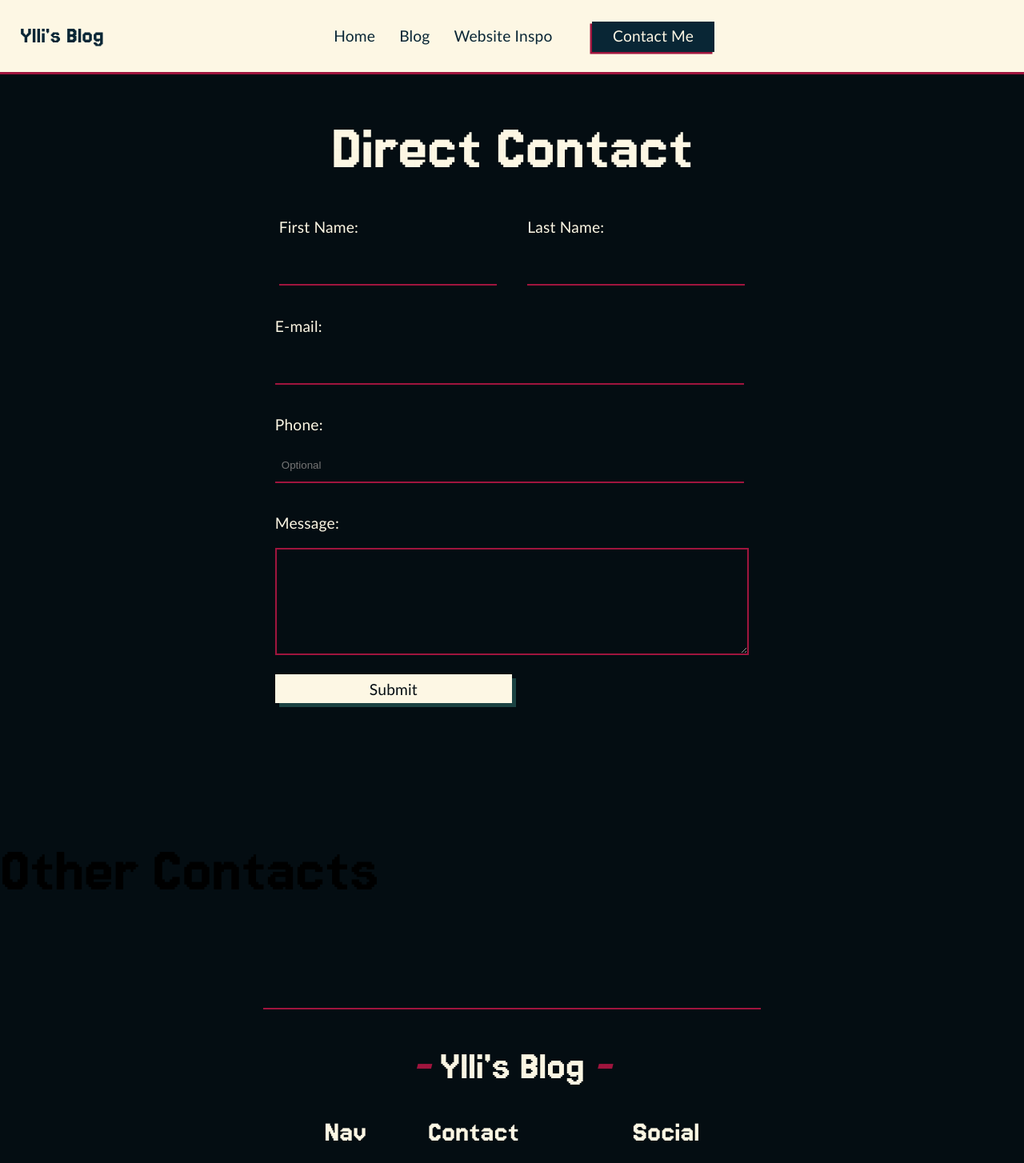
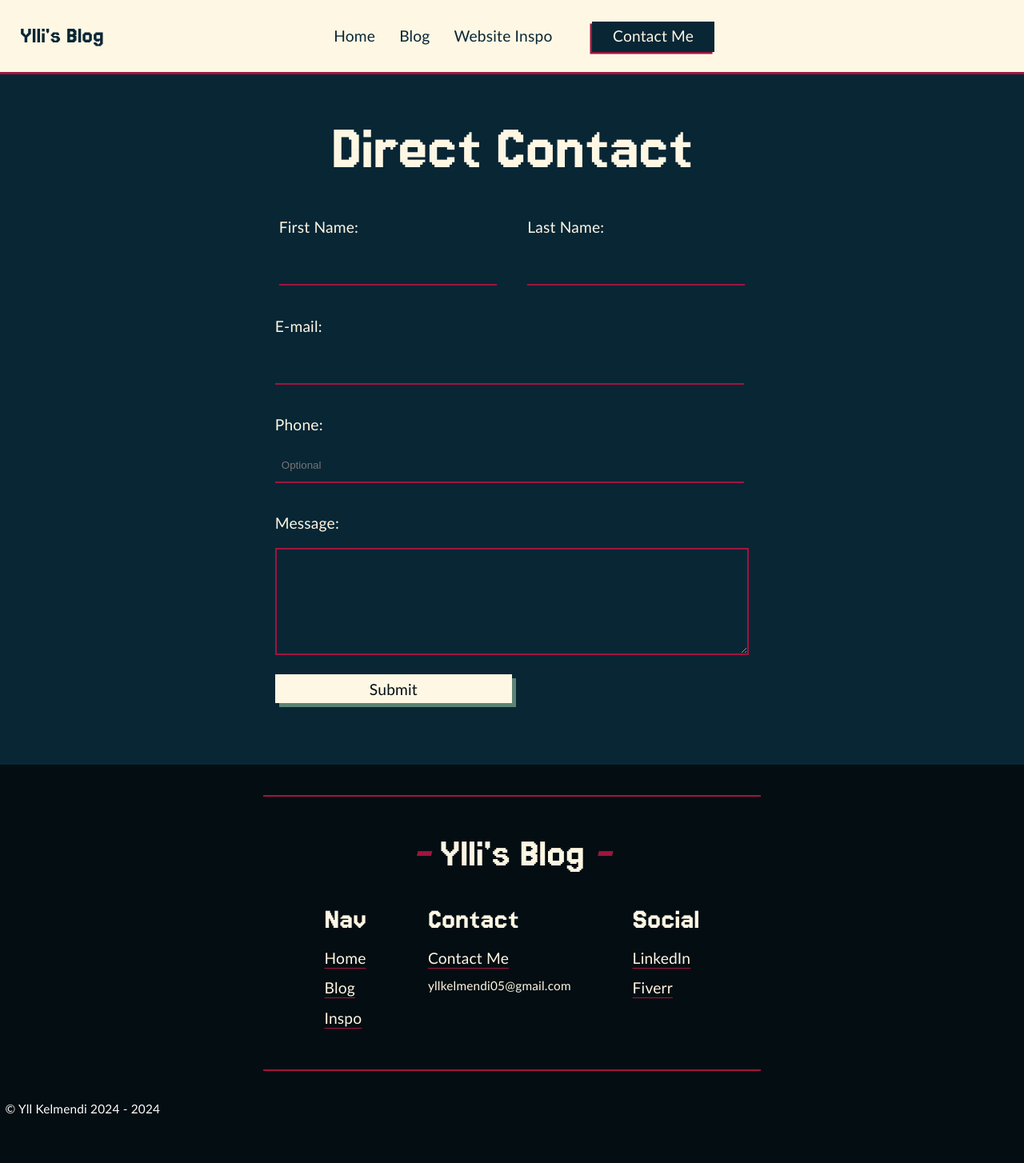
Before and after one commit to YlliLimited/Blog_Website, a React (Vite) app in the folder Blog/: page /Contact in a window 1280 px wide. Shown: the top 1454 px of the page at 80% size. After the commit the page ends 1403 px from the top, so only its background shows below. Built offline with nearby package versions, Linux system fonts and the light colour scheme.

Commit message:
modified:   Blog/src/assets/Pages/Contact.jsx 	modified:   Blog/src/index.css

```diff
--- a/Blog/src/assets/Pages/Contact.jsx
+++ b/Blog/src/assets/Pages/Contact.jsx
@@ -51,8 +51,6 @@ export default function Contact () {
 
       </div>
 
-      <h3>Other Contacts</h3>
-
 
       <Footer />
 
--- a/Blog/src/index.css
+++ b/Blog/src/index.css
@@ -129,6 +129,7 @@ em{
 
   color: var(--primary-light-color);
 
+  background-color: var(--secondary-dark-color);
 
   padding: clamp(30px, 3vw, 3vw);
 }
@@ -204,14 +205,14 @@ em{
   letter-spacing: 0.2px;
   font-weight: 400;
 
-  box-shadow: clamp(5px, 0.3cqw, 0.3cqw) clamp(5px, 0.3cqw, 0.3cqw) var(--tertiary-dark-color);
+  box-shadow: clamp(5px, 0.3cqw, 0.3cqw) clamp(5px, 0.3cqw, 0.3cqw) var(--quantertary-dark-color);
 
   transition: box-shadow 0.2s;
 }
 
 .formParent input[type="submit"]:hover {
   cursor: pointer;
-  box-shadow: clamp(7px, 0.4cqw, 0.4cqw) clamp(7px, 0.4cqw, 0.4cqw) var(--tertiary-dark-color);
+  box-shadow: clamp(7px, 0.4cqw, 0.4cqw) clamp(7px, 0.4cqw, 0.4cqw) var(--quantertary-dark-color);
 }
 
 .formParent input[type="submit"]:focus{
```
